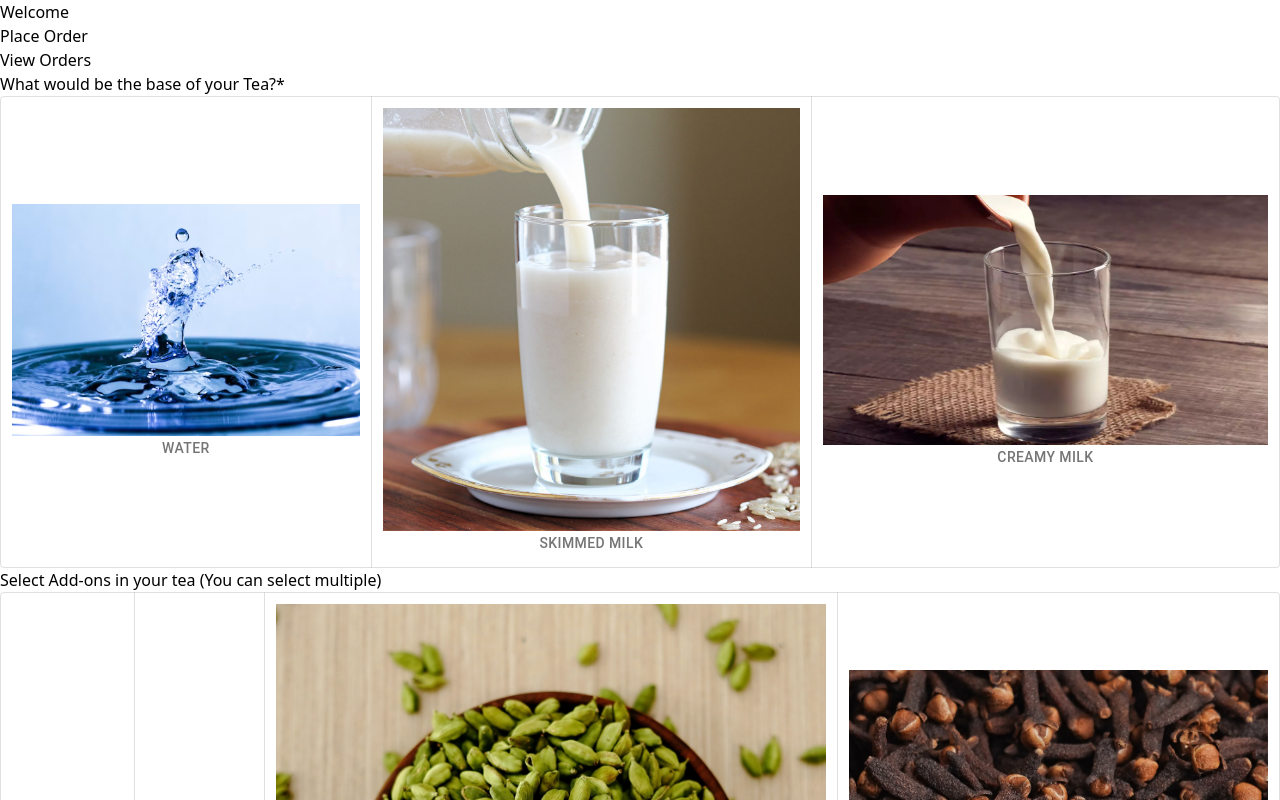
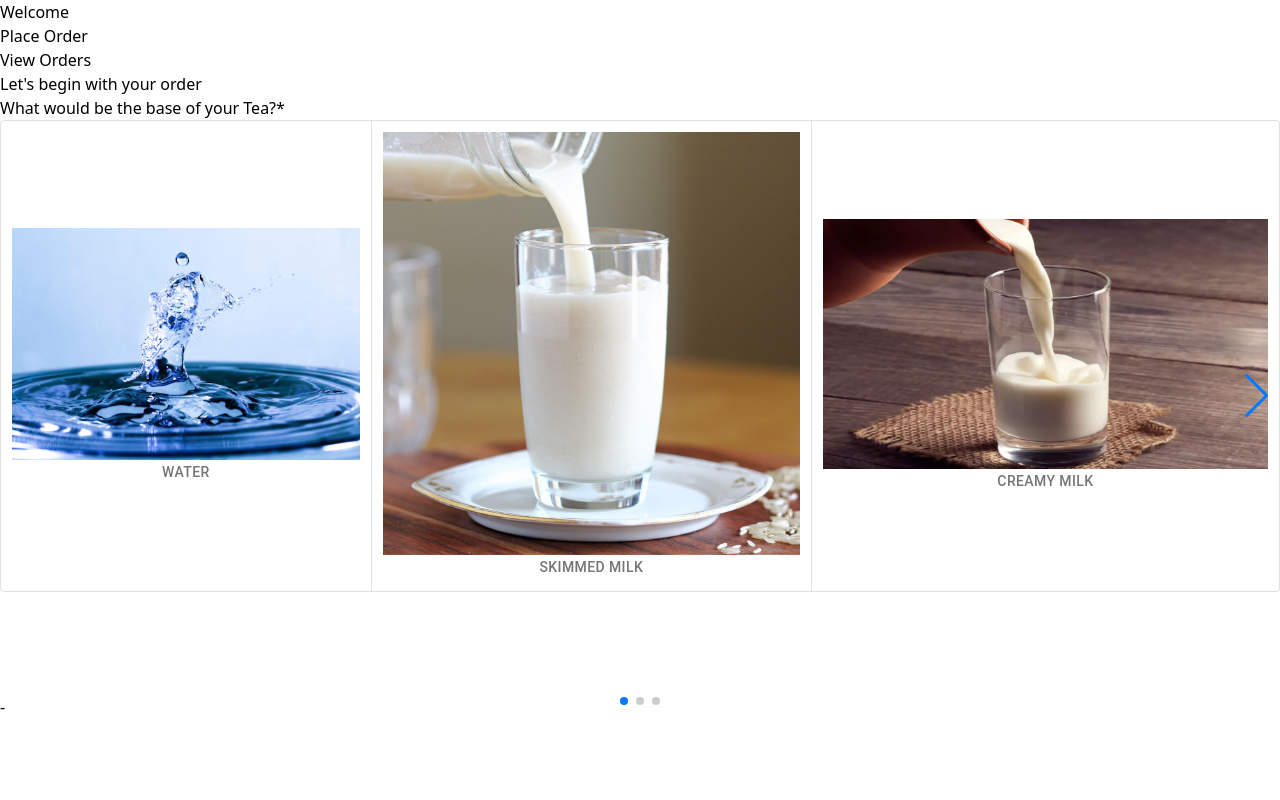
Before and after one commit to Utkarsh-2005/Chai2Go_Frontend, a React (Vite) app: page /home/1 in a window 1280 px wide. Shown: the top 800 px of the page. Built offline with nearby package versions, Linux system fonts and the light colour scheme; no server answers.

Commit message:
Added swiper to the ordering ui and some other changes

```diff
--- a/package.json
+++ b/package.json
@@ -22,7 +22,7 @@
     "react-icons": "^5.0.1",
     "react-router-dom": "^6.22.0",
     "socket.io-client": "^4.7.4",
-    "swiper": "^11.0.7",
+    "swiper": "^11.1.3",
     "yup": "^1.3.3"
   },
   "devDependencies": {
--- a/src/components/CancelModal.tsx
+++ b/src/components/CancelModal.tsx
@@ -35,9 +35,9 @@ const CancelModal: React.FC<CancelModalProps>  = ({id, orderno, rerender, onClos
   return (
     <div className='fixed bg-black bg-opacity-60 top-0 left-0 right-0 bottom-0 z-50 flex justify-center items-center' onClick={onClose}>
         <div onClick={(event) => event.stopPropagation()}
-        className='max-w-full bg-white rounded-xl p-4 flex flex-col relative justify-center'>
+        className='max-w-full bg-gradient-to-br from-slate-900 to-indigo-200  rounded-xl p-4 flex flex-col relative justify-center'>
             <h2 className='w-fit px-5
-             py-5 mb-[80px]'>Are you sure you want to cancel your Order No. {orderno}?</h2>
+             py-5 mb-[80px] text-white'>Are you sure you want to cancel your Order No. {orderno}?</h2>
 
         <div className="flex justify-center">
         <button type="button" className="focus:outline-none text-white bg-red-500 hover:bg-red-800 font-medium rounded-md text-sm px-5 py-2.5 m-3 max-w-[100px]" onClick={deleteHandler}>Yes</button>
--- a/src/components/OrderForm.tsx
+++ b/src/components/OrderForm.tsx
@@ -6,11 +6,18 @@ import MenuItem from '@mui/material/MenuItem';
 import FormControl from '@mui/material/FormControl';
 import Select, { SelectChangeEvent } from '@mui/material/Select';
 import Button from '@mui/material/Button';
-import React, { FormEvent, useEffect, useState} from 'react';
+import React, { FormEvent, useEffect, useState, useRef} from 'react';
 import QuantityInput from './NumberInput';
 import axios from 'axios';
 import { enqueueSnackbar } from 'notistack';
 import Spinner from './Spinner';
+import { Pagination, Navigation} from 'swiper/modules';
+import SwiperCore from 'swiper/core'
+import { Swiper, SwiperSlide } from 'swiper/react';
+import 'swiper/css';
+import 'swiper/swiper-bundle.css';
+import { SwiperRef } from 'swiper/react';
+
 
 interface OrderFormProps {
   username: string;
@@ -25,6 +32,17 @@ interface OrderNos {
 // import { useEffect } from 'react';
 
 const OrderForm : React.FC<OrderFormProps> = ({username, orderno, showmodal}) => {
+  SwiperCore.use([Pagination, Navigation]);
+  const swiperRef = useRef<SwiperRef>(null);
+  useEffect(() => {
+    if (swiperRef.current && swiperRef.current.swiper) {
+      const swiperInstance = swiperRef.current.swiper;
+
+      // Cast to any to bypass type checking for internal properties
+      (swiperInstance as any).params.touchStartPreventDefault = false;
+      (swiperInstance as any).touchEventsData.formElements = 'undefined';
+    }
+  }, []);
   const [alignment, setAlignment] = React.useState<string | null>('');
   const [spiceAlignment, setSpiceAlignment] = React.useState<Array<string>>(() => []);
   const [sugar, setSugar] = React.useState('');
@@ -88,6 +106,14 @@ const OrderForm : React.FC<OrderFormProps> = ({username, orderno, showmodal}) =>
         enqueueSnackbar('Order Placed', {variant: 'success'})
         showmodal(true);
         // navigate('/');
+        setAlignment('')
+        setSpiceAlignment([])
+        setSugar('')
+        setContainer('')
+        setQuantity('1')
+        if (swiperRef.current && swiperRef.current.swiper) {
+          swiperRef.current.swiper.slideTo(0);  // Navigate to the first slide
+        }
       })
       .catch((error) => {
         setLoading(false);
@@ -194,14 +220,128 @@ const OrderForm : React.FC<OrderFormProps> = ({username, orderno, showmodal}) =>
     // })
    }
   return (
-    <form className='h-fit bg-slate-200 rounded-md flex flex-col items-center p-2' onSubmit={formSubmitHandler}>
+    // <form className='h-fit bg-slate-200 rounded-md flex flex-col items-center p-2' onSubmit={formSubmitHandler}>
+    //   {loading ? <Spinner /> : ''}
+    // <label className='m-2'>What would be the base of your Tea?*</label>
+    // <ToggleButtonGroup
+    //   value={alignment}
+    //   exclusive
+    //   onChange={handleAlignment}
+    //   aria-label="text alignment"
+    // >
+    //   <ToggleButton value="water" aria-label="Water">
+    //     <div className='flex flex-col'>
+    //     <img src="/water.jpg" className='w-[150px] p-0 mb-2 rounded-sm'/>
+    //     <p>Water</p>
+    //     </div>
+    //   </ToggleButton>
+    //   <ToggleButton value="skimmed-milk" aria-label="skimmed-milk">
+    //   <div className='flex flex-col'>
+    //     <img src="/skimmed.jpg" className='w-[100px] p-0 mb-2 rounded-sm mx-7'/>
+    //     <p>Skimmed Milk</p>
+    //     </div>
+    //   </ToggleButton>
+    //   <ToggleButton value="creamy-milk" aria-label="creamy-milk">
+    //   <div className='flex flex-col'>
+    //     <img src="/creamy.jpg" className='w-[120px] p-0 mb-2 rounded-sm'/>
+    //     <p>Creamy Milk</p>
+    //     </div>
+    //   </ToggleButton>
+    // </ToggleButtonGroup>
+    // <label className='m-2 mt-5'>Select Add-ons in your tea (You can select multiple)</label>
+    // <ToggleButtonGroup
+    //   value={spiceAlignment}
+    //   onChange={handlespiceAlignment}
+    //   aria-label="text alignment"
+    // >
+    //   <ToggleButton value="ginger" aria-label="ginger">
+    //     <div className='flex flex-col'>
+    //     <img src="/ginger.jpg" className='w-[100px] p-0 mb-2 rounded-sm'/>
+    //     <p>Ginger</p>
+    //     </div>
+    //   </ToggleButton>
+    //   <ToggleButton value="cinnamon" aria-label="cinnamon">
+    //   <div className='flex flex-col'>
+    //     <img src="/cinnamon.jpg" className='w-[100px] p-0 mb-2 rounded-sm mx-7'/>
+    //     <p>Cinnamon</p>
+    //     </div>
+    //   </ToggleButton>
+    //   <ToggleButton value="cardamom" aria-label="cardamom">
+    //   <div className='flex flex-col'>
+    //     <img src="/cardamom.jpg" className='w-[120px] p-0 mb-2 rounded-sm'/>
+    //     <p>Cardamom</p>
+    //     </div>
+    //   </ToggleButton>
+    //   <ToggleButton value="cloves" aria-label="cloves">
+    //   <div className='flex flex-col'>
+    //     <img src="/cloves.jpg" className='w-[120px] p-0 mb-2 rounded-sm'/>
+    //     <p>Cloves</p>
+    //     </div>
+    //   </ToggleButton>
+    // </ToggleButtonGroup>
+    // <div className='flex'>
+    // <Box sx={{ minWidth: 120 }} className="m-10">
+    //   <FormControl fullWidth>
+    //     <InputLabel id="sugar">Sugar*</InputLabel>
+    //     <Select
+    //       labelId="sugar"
+    //       id="sugar"
+    //       value={sugar}
+    //       label="Sugar"
+    //       onChange={handleSugar}
+    //     >
+    //       <MenuItem value={'none'}>None</MenuItem>
+    //       <MenuItem value={'low'}>Low</MenuItem>
+    //       <MenuItem value={'medium'}>Medium</MenuItem>
+    //       <MenuItem value={'high'}>High</MenuItem>
+    //     </Select>
+    //   </FormControl>
+    // </Box>
+    // <Box sx={{ minWidth: 120 }} className="m-10">
+    //   <FormControl fullWidth>
+    //     <InputLabel id="container">Container*</InputLabel>
+    //     <Select
+    //       labelId="container"
+    //       id="container"
+    //       value={container}
+    //       label="Container"
+    //       onChange={handleContainer}
+    //     >
+    //       <MenuItem value={'kulhad'}>Kulhad</MenuItem>
+    //       <MenuItem value={'paper-cup'}>Paper Cup</MenuItem>
+    //     </Select>
+    //   </FormControl>
+    // </Box>
+    // <div className='flex flex-col items-center mt-[22.5px]'>
+    //   <label className="text-sm text-gray-600 p-1">Quantity</label>
+    //   <QuantityInput onChange={handleQuantityChange} />
+    // </div>
+    // </div>
+    // <Button variant='contained' type="submit">Submit</Button>
+    // {error? <p className='text-red-500' ref={errorRef}>Select all required fields. (*)</p>:<p ref={errorRef} className="invisible">-</p>}
+    //  </form>
+      <div className="h-screen flex items-center">
+       <form className='h-fit rounded-md' onSubmit={formSubmitHandler}>
       {loading ? <Spinner /> : ''}
+      <Swiper
+      ref={swiperRef}
+      centeredSlides={true}
+      slidesPerView={1}
+      loop={false}
+      navigation={true}
+      spaceBetween={50}
+      pagination={{ clickable: true }}
+      className='max-w-[1000px] w-screen sm:max-w-[600px] md:max-w-[800px] lg:max-w-[1000px]'
+      touchStartForcePreventDefault={false}>
+      <SwiperSlide className='my-auto p-10 sm:p-2'><div className='flex flex-col bg-white items-center p-5 max-w-[700px] mx-auto justify-center'>
+      <h1 className='text-lg sm:text-3xl mb-10'>Let's begin with your order</h1>
       <label className='m-2'>What would be the base of your Tea?*</label>
    <ToggleButtonGroup
       value={alignment}
       exclusive
       onChange={handleAlignment}
       aria-label="text alignment"
+      className="flex sm:flex-row flex-col space-y-4"
     >
       <ToggleButton value="water" aria-label="Water">
         <div className='flex flex-col'>
@@ -221,12 +361,13 @@ const OrderForm : React.FC<OrderFormProps> = ({username, orderno, showmodal}) =>
         <p>Creamy Milk</p>
         </div>
       </ToggleButton>
-    </ToggleButtonGroup>
-    <label className='m-2 mt-5'>Select Add-ons in your tea (You can select multiple)</label>
+    </ToggleButtonGroup></div></SwiperSlide>
+    <SwiperSlide className='my-auto p-10 sm:p-2'><div className='flex flex-col bg-white items-center p-5 max-w-[700px] mx-auto my-auto'> <label className='m-2 mt-5'>Select Add-ons in your tea (You can select multiple)</label>
      <ToggleButtonGroup
       value={spiceAlignment}
       onChange={handlespiceAlignment}
       aria-label="text alignment"
+      className="flex flex-col sm:flex-row space-y-4"
     >
       <ToggleButton value="ginger" aria-label="ginger">
         <div className='flex flex-col'>
@@ -252,8 +393,10 @@ const OrderForm : React.FC<OrderFormProps> = ({username, orderno, showmodal}) =>
         <p>Cloves</p>
         </div>
       </ToggleButton>
-    </ToggleButtonGroup>
-    <div className='flex'>
+    </ToggleButtonGroup></div></SwiperSlide>
+    <SwiperSlide className='my-auto p-10 sm:p-2'><div className=' bg-white p-5 max-w-[700px] mx-auto flex flex-col my-auto items-center'>
+    <label className='m-2 mt-5'>Give us a few more details</label>
+      <div className='flex mb-5 flex-col sm:flex-row'>
      <Box sx={{ minWidth: 120 }} className="m-10">
       <FormControl fullWidth>
          <InputLabel id="sugar">Sugar*</InputLabel>
@@ -291,9 +434,13 @@ const OrderForm : React.FC<OrderFormProps> = ({username, orderno, showmodal}) =>
       <QuantityInput onChange={handleQuantityChange} />
     </div>
     </div>
-    <Button variant='contained' type="submit">Submit</Button>
-    {error? <p className='text-red-500' ref={errorRef}>Select all required fields. (*)</p>:<p ref={errorRef} className="invisible">-</p>}
+
+    <Button variant='contained' type="submit" className='w-[150px]'>Order Now</Button></div>
+   </SwiperSlide>
+    {error? <p className='text-red-500 text-center mb-5' ref={errorRef}>Select all required fields. (*)</p>:<p ref={errorRef} className="invisible">-</p>}
+    </Swiper>
     </form>
+    </div>
   )
   }
 
--- a/src/components/SubmitModal.tsx
+++ b/src/components/SubmitModal.tsx
@@ -18,7 +18,7 @@ const CancelModal: React.FC<CancelModalProps>  = ({orderno, onClose, redirect})
   return (
     <div className='fixed bg-black bg-opacity-60 top-0 left-0 right-0 bottom-0 z-50 flex justify-center items-center' onClick={onClose}>
         <div onClick={(event) => event.stopPropagation()}
-        className='max-w-full bg-white rounded-xl p-4 flex flex-col relative justify-center'>
+        className='max-w-full bg-gradient-to-br bg-white  rounded-xl p-4 flex flex-col relative justify-center'>
             <h2 className='w-fit px-5
              py-5 mb-[80px]'>Your Order No. {orderno} has been placed</h2>
 
```
Also changed, not shown: 1 other file (tests, documents, lock files or other folders). Lines whose indentation alone changed are shown as unchanged.
